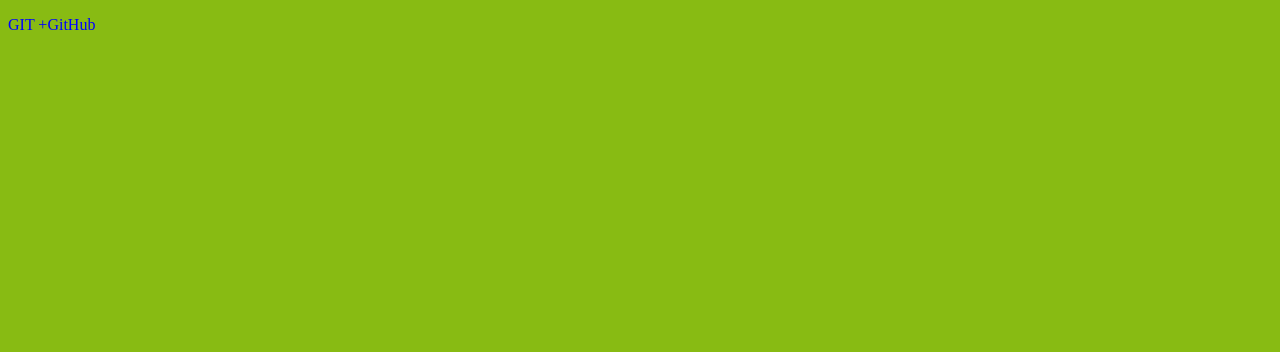
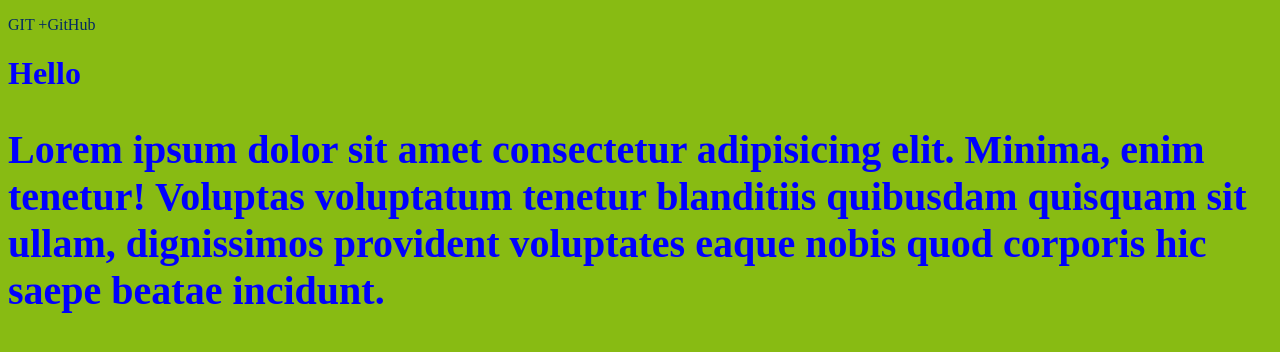
Before and after one commit to Aleks3188/gittest, a plain HTML site: page index.html in a window 1280 px wide. Drawn offline with Linux system fonts and the light colour scheme.

Commit message:
Изменения от 24.12

```diff
--- a/index.html
+++ b/index.html
@@ -9,6 +9,10 @@
 </head>
 <body>
     <p>GIT +GitHub</p>
+<h1>Hello</h1>
+<H2>Lorem ipsum dolor sit amet consectetur adipisicing elit.
+  Minima, enim tenetur! Voluptas voluptatum tenetur blanditiis quibusdam quisquam sit ullam,
+   dignissimos provident voluptates eaque nobis quod corporis hic saepe beatae incidunt. </H2>
   <!-- Тело сайта, отвечает за вывод на страницу-->
   <header>
   <!-- Шапка сайта-->
--- a/main.css
+++ b/main.css
@@ -2,4 +2,12 @@ body {
     background-color: #88bb13;
    height: 12px;
    color: blue;
-   }
+}
+p {
+color: #032963
+}
+H2{
+
+font-size: 30pt;
+
+}
```
